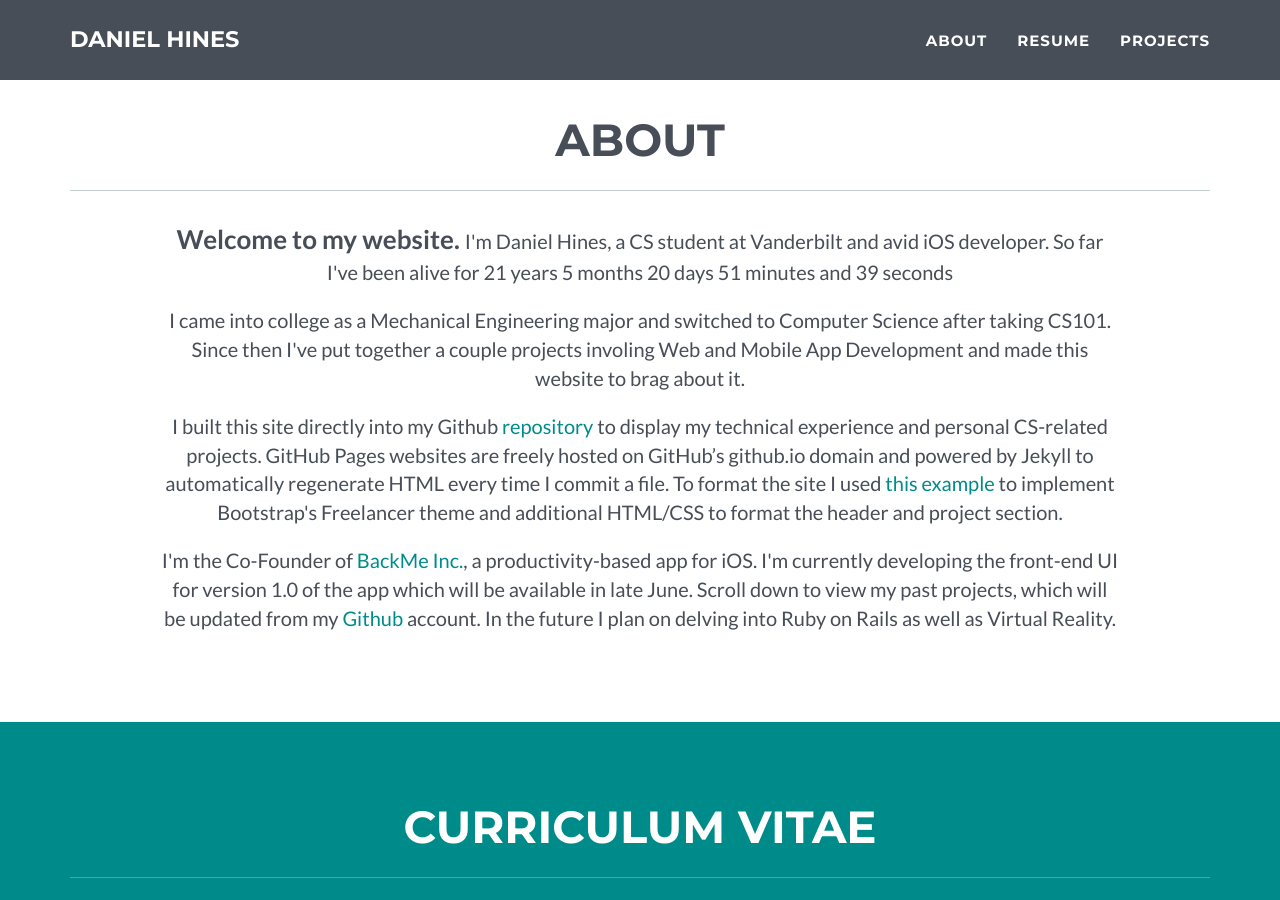
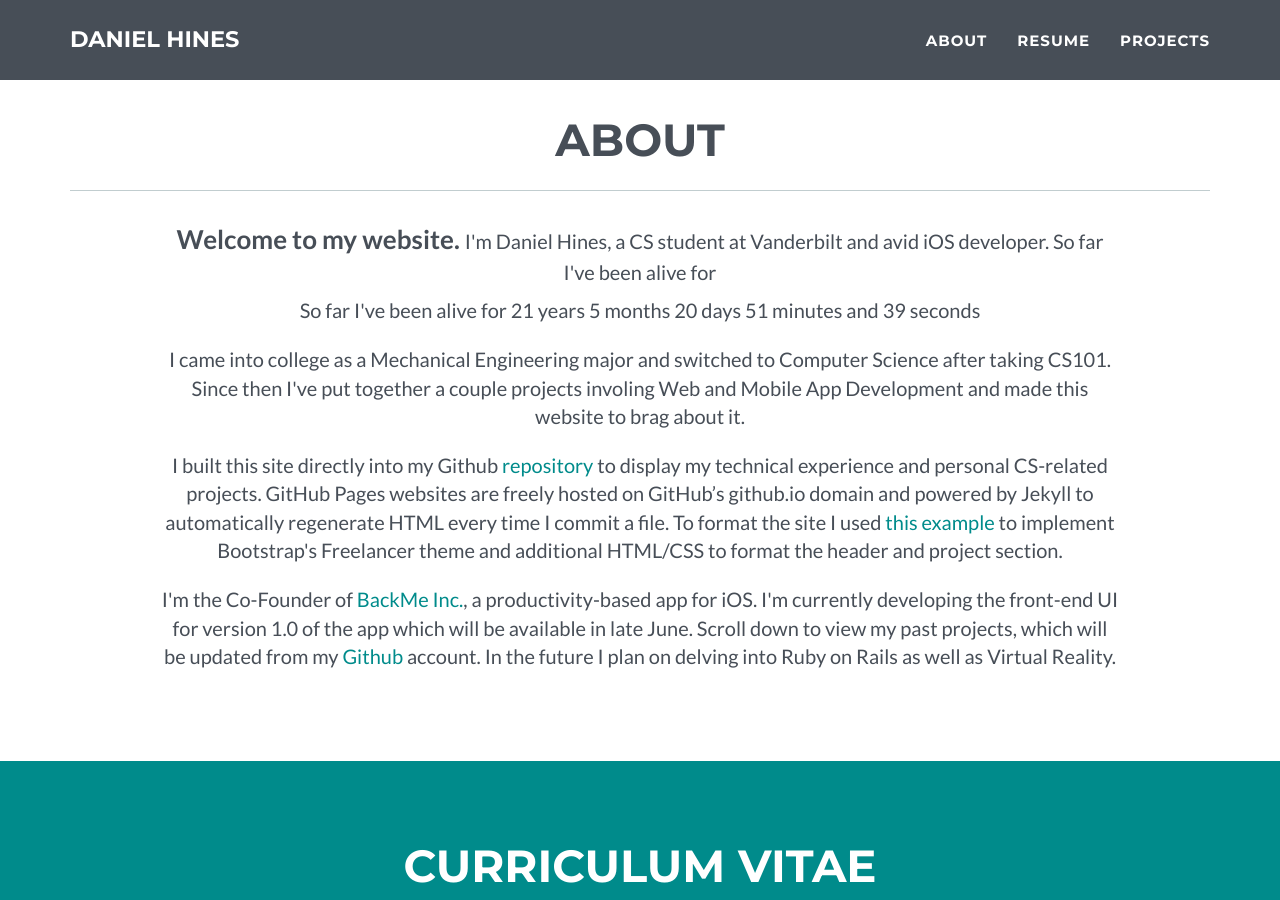
Before and after one commit to danielchines/danielchines.github.io, a Jekyll site: the page built from index.html, in a window 1280 px wide and 900 px high, scrolled down 788 px. Built offline with Jekyll 4.4.1, drawn with Linux system fonts in a browser that asks for light colours.

Commit message:
Update about.html

```diff
--- a/_includes/about.html
+++ b/_includes/about.html
@@ -7,9 +7,8 @@
                 </div>
             </div>
             <div class="row">
-              <p class="about-p"><b style="font-size: 26px">Welcome to my website. </b>{{ site.about.p1 }}
-              <span id="timeAlive"></span>
-              </p>
+              <p class="about-p"><b style="font-size: 26px">Welcome to my website. </b>{{ site.about.p1 }}</p>
+              <p class="about-p" id="timeAlive"></p>
 		    <script>
           function ago(date) {
             function render(n, unit) {
@@ -53,7 +52,7 @@
             return str;
 		  	}
 		  	var date = new Date(Date.UTC(1995, 10, 29, 2, 1, 2, 3));
-		  	document.getElementById("timeAlive").innerHTML = ago(date);
+		  	document.getElementById("timeAlive").innerHTML = "So far I've been alive for " + ago(date);
        </script>
 					</div>
             <div class="row">
```
